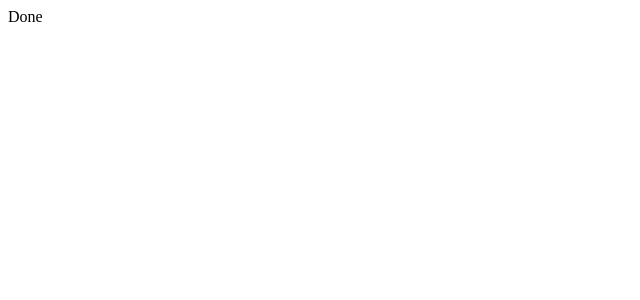
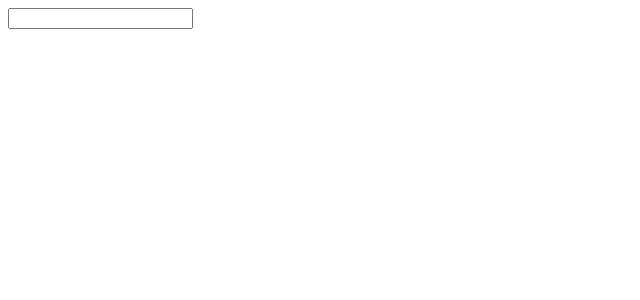
Before and after one commit to tanker327/react-practice, a React app: page / in a window 1280 px wide. Shown: the top 300 px of the page, without its empty margins (0-640 px from the left). Built offline with nearby package versions, Linux system fonts and the light colour scheme.

Commit message:
Mutiple components

```diff
--- a/App.js
+++ b/App.js
@@ -2,11 +2,30 @@ import React from 'react';
 import ReactDOM from 'react-dom';
 
 class App extends React.Component {
+    update = (e) => {
+        this.setState({
+            value:e.target.value
+        });
+    }
     render() {
-        return <div>Done</div>;
+        return (
+            <div>
+                <input type="text" onChange={this.update} />
+                <Comp {...this.state} />
+                <Comp {...this.state} />
+                <Comp {...this.state} />
+                <Comp {...this.state} />
+            </div>
+        );
     }
 }
 
+
+const Comp = (props)=> {
+    return (
+        <div>{props.value}</div>
+    );
+}
 ReactDOM.render(<App />, document.getElementById('app'));
 
 
```
